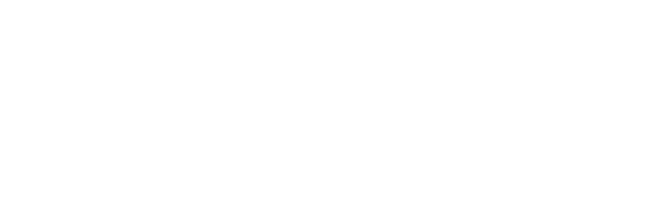
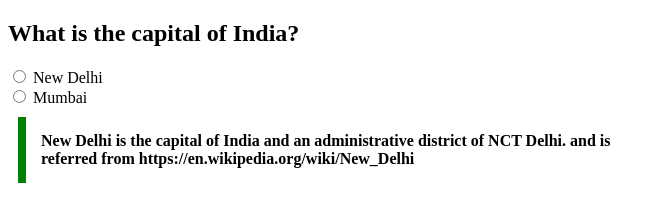
Before and after one commit to acciojob/trivia-Priyanshuahuja72, a website: page main.html in a window 1280 px wide. Shown: the whole page, without its empty margins (0-664 px from the left). Drawn offline with Linux system fonts and the light colour scheme.

Commit message:
first commit

```diff
--- a/main.html
+++ b/main.html
@@ -7,9 +7,17 @@
 </head>
 
 <body>
-	<!-- the entire body must be written by student -->
-    <script type="text/javascript" src="./script.js">
-</script>
+	<section>
+		<h1>What is the capital of India?</h1>
+		<input type="radio"  name="capital" >
+		<label for="new delhi" > New Delhi</label>
+		<br>
+		<input type="radio"  name="capital" >
+		<label for="Mumbai" >Mumbai</label>
+		<blockquote cite="https://en.wikipedia.org/wiki/New_Delhi">
+			New Delhi is the capital of India and an administrative district of NCT Delhi. and is referred from https://en.wikipedia.org/wiki/New_Delhi
+		</blockquote>
+	</section>
 
 </body>
 
--- a/styles.css
+++ b/styles.css
@@ -1,2 +1,9 @@
 
-/* Your CSS Code here. */
+blockquote{
+    max-width: 600px;
+     margin: 10px;
+     padding: 15px;
+     border-left: 8px solid green;
+     background-color: #f8fffe"";
+     font-weight: bold;
+}
```
